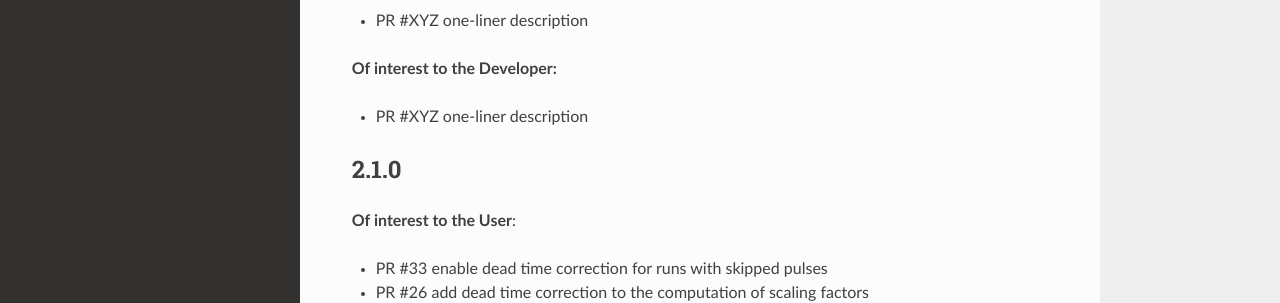
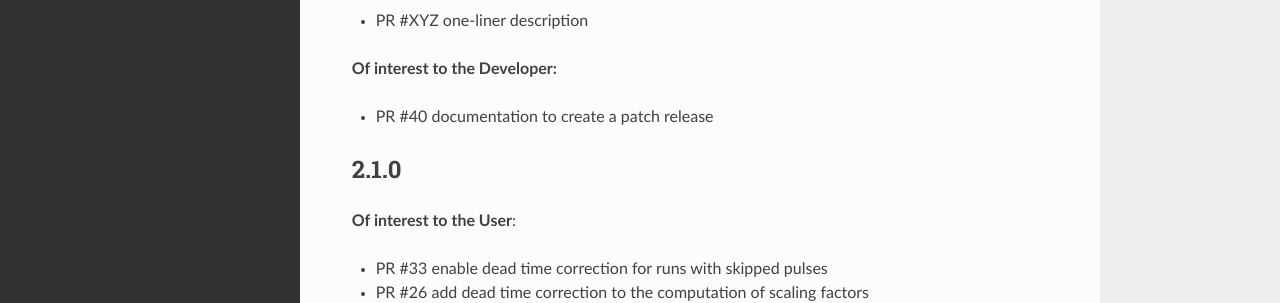
Before and after one commit to neutrons/LiquidsReflectometer, a Sphinx documentation site: the page built from docs/source/releases.rst, in a window 1280 px wide and 1157 px high. Shown: the part 351-654 px from the top of the window. Built offline with Sphinx 7.4.7 and the Read the Docs theme 2.0.0, drawn with Linux system fonts in a browser that asks for light colours; the version number is read from the project's files by our own code.

Commit message:
release notes
Signed-off-by: Jose Borreguero <borreguero@gmail.com>

```diff
--- a/docs/source/releases.rst
+++ b/docs/source/releases.rst
@@ -14,7 +14,7 @@ Notes for major or minor releases. Notes for patch releases are deferred
 
 **Of interest to the Developer:**
 
-- PR #XYZ one-liner description
+- PR #40 documentation to create a patch release
 
 2.1.0
 -----
```
